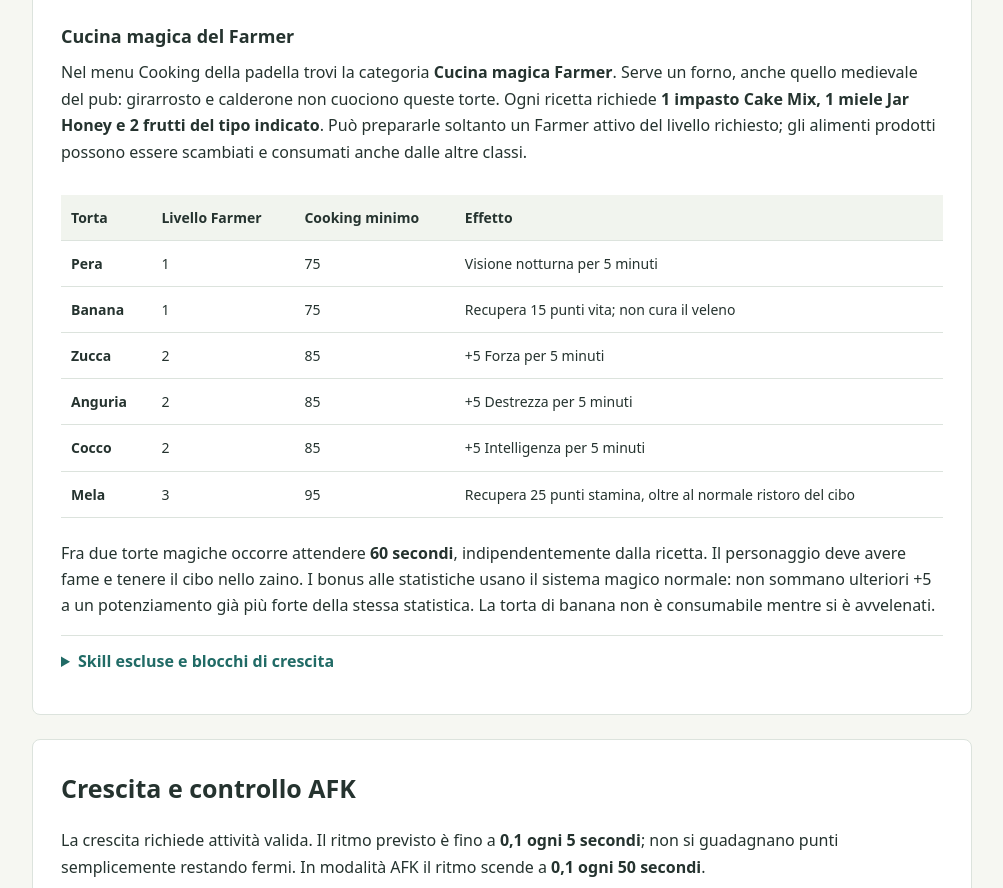
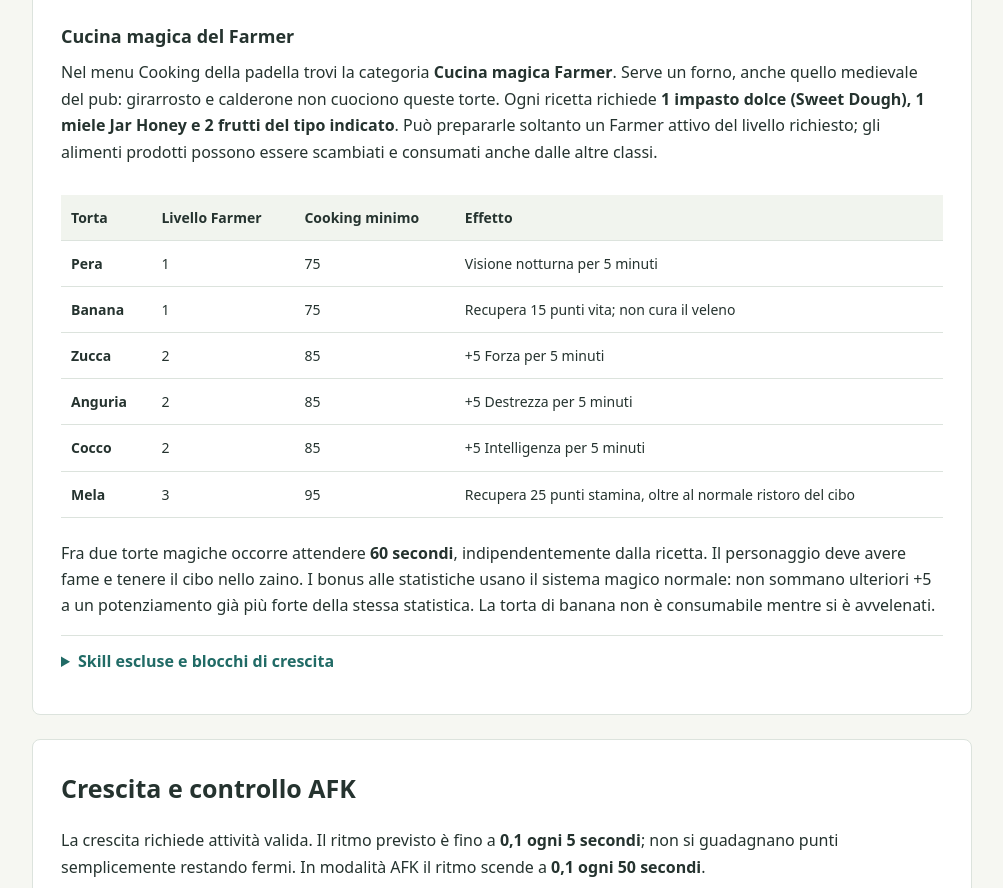
Before and after one commit to hypercube81/alteria, a plain HTML site: page wiki/index.html in a window 1280 px wide. Shown: the part 4359-5247 px from the top of the page, without its empty margins (253-1256 px from the left). Drawn offline with Linux system fonts and the light colour scheme.

Commit message:
Correct magical cooking ingredient name to match implemented Sweet Dough recipe

```diff
--- a/wiki/index.html
+++ b/wiki/index.html
@@ -36,7 +36,7 @@
 <p><strong>Farming:</strong> il bonus si applica alla quantità di ogni prodotto raccolto dalle coltivazioni del sistema Farming, compresi ortaggi, cotone e reagenti. Le frazioni sono arrotondate casualmente: la percentuale è una media su più raccolti, non un oggetto aggiuntivo garantito a ogni raccolta. Non moltiplica i semi restituiti e non modifica pesca, mining o raccolta di oggetti decorativi.</p>
 <p><strong>Cerchio pacificante:</strong> si attiva automaticamente quando comincia un tentativo valido di taming. Ha una ricarica di 30 secondi. Calma gli animali selvatici tamabili visibili attorno al bersaglio; esclude il bersaglio che stai tamando, i pet controllati, le evocazioni, i Paragon e le creature immuni alla pacificazione. Non interrompe lo scontro di una creatura contro un altro personaggio. La pacificazione segue le normali regole di interruzione del gioco.</p>
 <h3>Cucina magica del Farmer</h3>
-<p>Nel menu Cooking della padella trovi la categoria <strong>Cucina magica Farmer</strong>. Serve un forno, anche quello medievale del pub: girarrosto e calderone non cuociono queste torte. Ogni ricetta richiede <strong>1 impasto Cake Mix, 1 miele Jar Honey e 2 frutti del tipo indicato</strong>. Può prepararle soltanto un Farmer attivo del livello richiesto; gli alimenti prodotti possono essere scambiati e consumati anche dalle altre classi.</p>
+<p>Nel menu Cooking della padella trovi la categoria <strong>Cucina magica Farmer</strong>. Serve un forno, anche quello medievale del pub: girarrosto e calderone non cuociono queste torte. Ogni ricetta richiede <strong>1 impasto dolce (Sweet Dough), 1 miele Jar Honey e 2 frutti del tipo indicato</strong>. Può prepararle soltanto un Farmer attivo del livello richiesto; gli alimenti prodotti possono essere scambiati e consumati anche dalle altre classi.</p>
 <div class="tablewrap"><table><thead><tr><th>Torta</th><th>Livello Farmer</th><th>Cooking minimo</th><th>Effetto</th></tr></thead><tbody>
 <tr><td>Pera</td><td>1</td><td>75</td><td>Visione notturna per 5 minuti</td></tr>
 <tr><td>Banana</td><td>1</td><td>75</td><td>Recupera 15 punti vita; non cura il veleno</td></tr>
```
